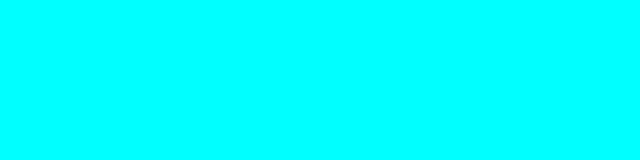
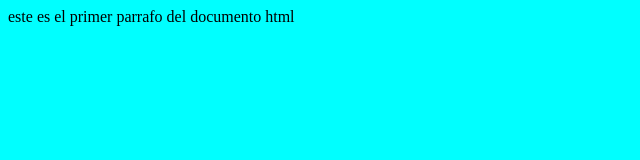
Before and after one commit to AngelD04/empresa-B, a plain HTML site: page index.html in a window 1280 px wide. Shown: the whole page, without its empty margins (0-640 px from the left). Drawn offline with Linux system fonts and the light colour scheme.

Commit message:
creando parrafo 1 desde master

```diff
--- a/index.html
+++ b/index.html
@@ -8,5 +8,5 @@
 <body>
 
 </body>
-
+<p>este es el primer parrafo del documento html</p>
 </html>
```
